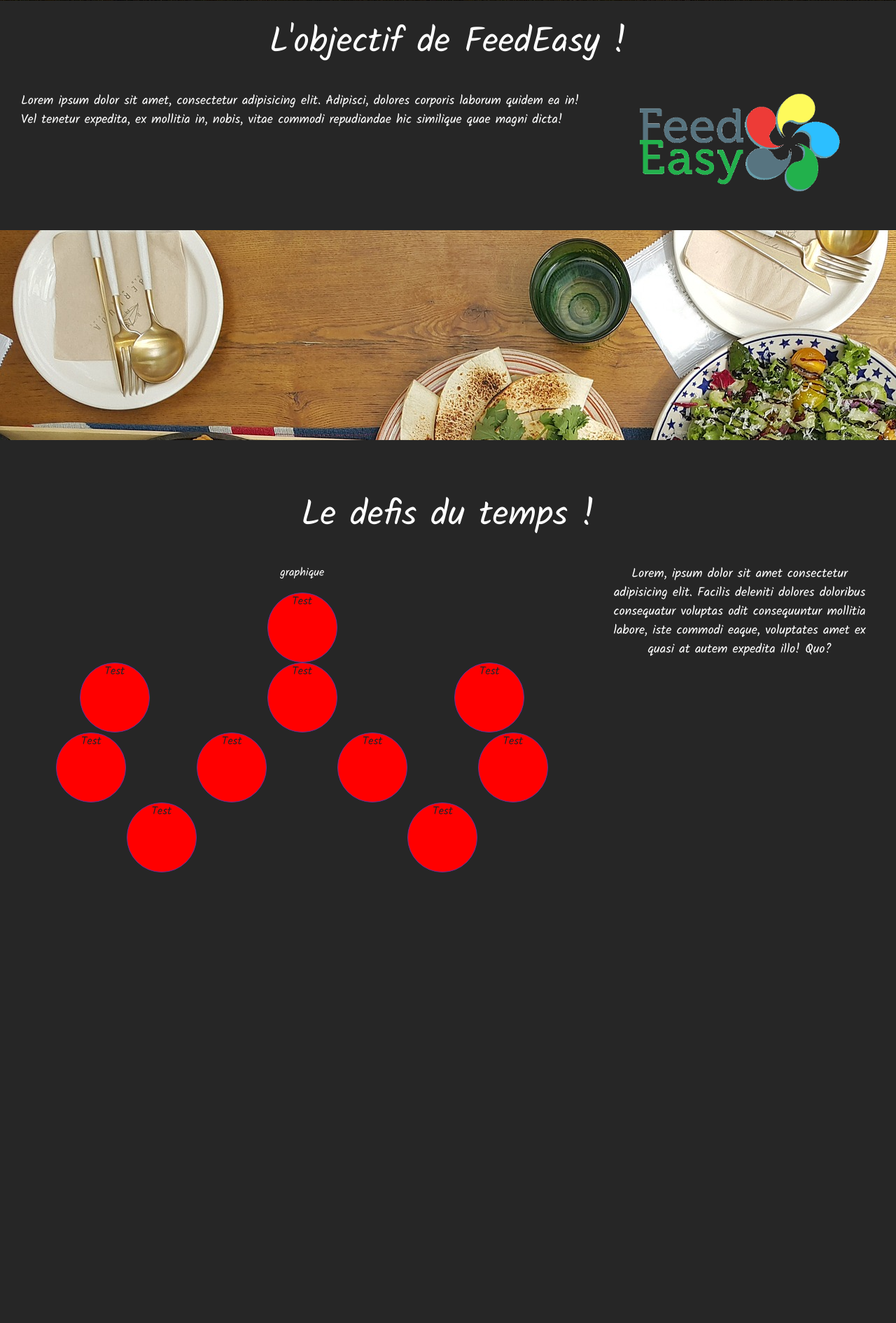
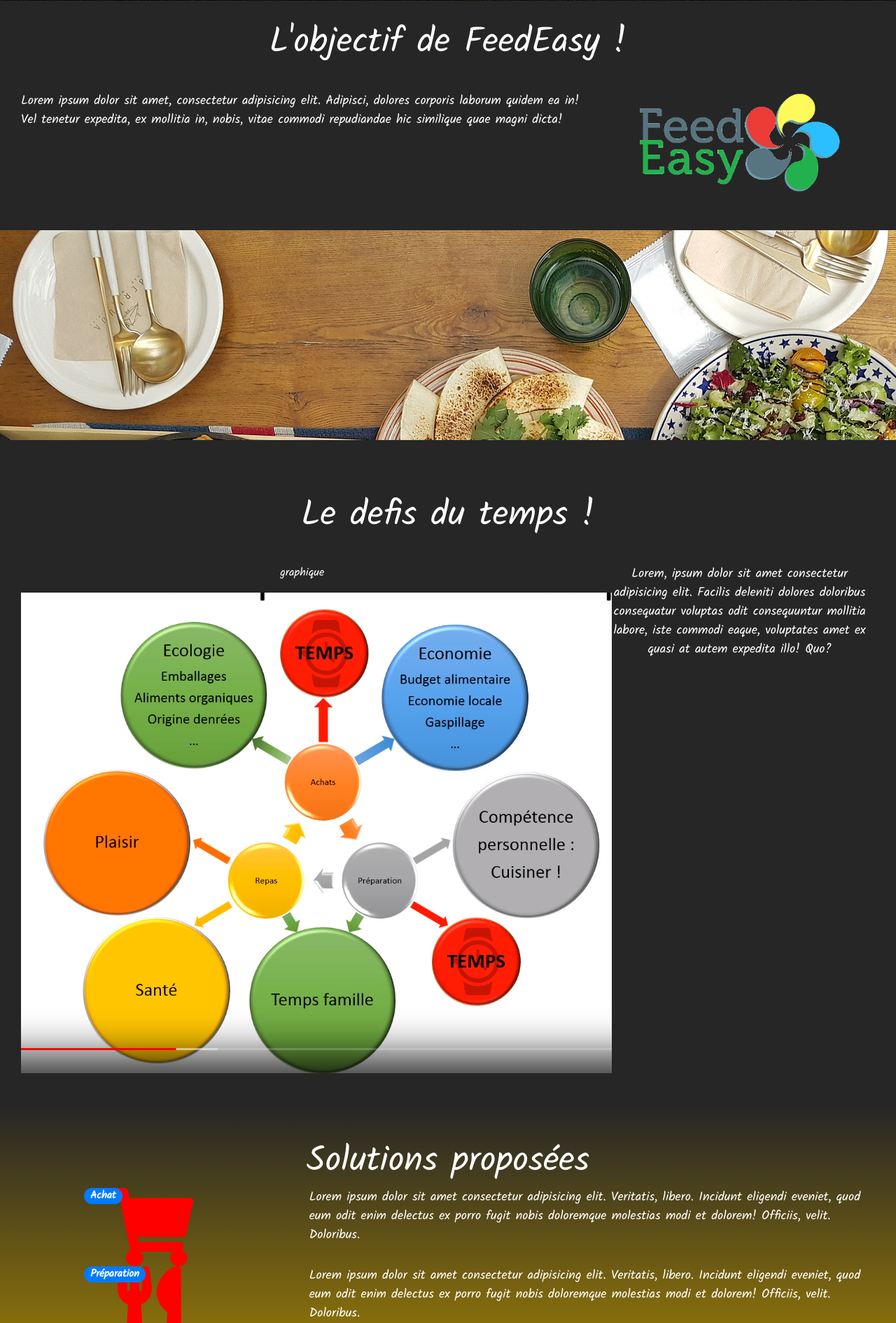
Before and after one commit to riderflo85/feedeasy, a Django app: page / in a window 1280 px wide. Shown: the part 799-2690 px from the top of the page at 70% size. Before the commit the page ends 2046 px from the top, so only its background shows below. Run offline with Django 3.2, Linux system fonts and the light colour scheme; some libraries are stand-ins or nearby versions.

Commit message:
Add section 'Solutions proposées'

```diff
--- a/homepage/static/homepage/css/design.css
+++ b/homepage/static/homepage/css/design.css
@@ -91,3 +91,21 @@ p {
     border: 1px solid rebeccapurple;
     border-radius: 50px;
 }
+
+.degrad {
+    background: linear-gradient(#262626, #b38f00);
+}
+
+.shop-section {
+    text-align: center;
+}
+
+.icon-shop {
+    color: red;
+}
+
+.badge-pos {
+    position: absolute;
+    top: -5px;
+    left: 6em;
+}
--- a/homepage/templates/homepage/base.html
+++ b/homepage/templates/homepage/base.html
@@ -38,7 +38,7 @@
     <body>
         <section>
             <header>
-                <nav class="navbar navbar-expand-lg navbar-light">
+                <nav class="navbar navbar-expand-lg fixed-top navbar-light">
                     <a class="navbar-brand ml-3" href="#"><img class="img-brand" src="{% static 'homepage/img/logo.png' %}" alt="logo"></a>
                     <button class="navbar-toggler" type="button" data-toggle="collapse" data-target="#navbarToggler"
                         aria-controls="navbarToggler" aria-expanded="false" aria-label="Toggle navigation">
--- a/homepage/templates/homepage/index.html
+++ b/homepage/templates/homepage/index.html
@@ -4,7 +4,7 @@
 {% block firstblock %}
 <div class="container-fluid h-80">
     <div class="row h-80">
-        <div class="col-12 h-80 align-im-sl testAnimate"> <!-- d-flex justify-content-center align-items-center -->
+        <div class="col-12 h-80 align-im-sl testAnimate">
             <h1 class="text-white size-xxl"><strong>FeedEasy</strong></h1>
             <h2 class="text-white">Rester organisé dans vos repas !</h2>
         </div>
@@ -47,7 +47,7 @@
                 <div class="row">
                     <div class="col-12 col-lg-8">
                         <p class="text-white">graphique</p>
-                        <div class="graph-block">
+                        <!-- <div class="graph-block">
                             <div class="d-flex" id="firstLine">
                                 <div class="rounded-block mx-auto">Test</div>
                             </div>
@@ -66,7 +66,8 @@
                                 <div class="rounded-block mx-auto">Test</div>
                                 <div class="rounded-block mx-auto">Test</div>
                             </div>
-                        </div>
+                        </div> -->
+                        <img src="{% static 'homepage/img/graph.png' %}" alt="graph" class="img-fluide">
                     </div>
                     <div class="col-12 col-lg-4">
                         <p class="size-xs">Lorem, ipsum dolor sit amet consectetur adipisicing elit. Facilis deleniti dolores doloribus consequatur voluptas odit consequuntur mollitia labore, iste commodi eaque, voluptates amet ex quasi at autem expedita illo! Quo?</p>
@@ -77,5 +78,50 @@
     </div>
 </div>
 
+<div class="container-fluid degrad mt-5">
+    <div class="row">
+        <div class="col-12 text-center mt-5">
+            <h3 class="text-white size-xl">Solutions proposées</h3>
+        </div>
+        <div class="container-fluid">
+            <div class="row">
+                <div class="col-12 col-lg-4">
+                    <div class="shop-section">
+                        <i class="fas fa-shopping-cart fa-7x icon-shop"></i>
+                        <p class="size-s badge-pos"><span class="badge badge-pill badge-primary">Achat</span></p>
+                    </div>
+                </div>
+                <div class="col-12 col-lg-8">
+                    <p class="size-xs">Lorem ipsum dolor sit amet consectetur adipisicing elit. Veritatis, libero. Incidunt eligendi eveniet, quod eum odit enim delectus ex porro fugit nobis doloremque molestias modi et dolorem! Officiis, velit. Doloribus.</p>
+                </div>
+
+                <div class="col-12 col-lg-4">
+                    <div class="shop-section">
+                        <i class="fas fa-utensils fa-7x icon-shop"></i>
+                        <p class="size-s badge-pos"><span class="badge badge-pill badge-primary">Préparation</span></p>
+                    </div>
+                </div>
+                <div class="col-12 col-lg-8">
+                    <p class="size-xs">Lorem ipsum dolor sit amet consectetur adipisicing elit. Veritatis, libero. Incidunt eligendi
+                        eveniet, quod eum odit enim delectus ex porro fugit nobis doloremque molestias modi et dolorem! Officiis, velit.
+                        Doloribus.</p>
+                </div>
+
+                <div class="col-12 col-lg-4">
+                    <div class="shop-section">
+                        <i class="fas fa-hamburger fa-7x icon-shop"></i>
+                        <p class="size-s badge-pos"><span class="badge badge-pill badge-primary">Repas</span></p>
+                    </div>
+                </div>
+                <div class="col-12 col-lg-8">
+                    <p class="size-xs">Lorem ipsum dolor sit amet consectetur adipisicing elit. Veritatis, libero. Incidunt eligendi
+                        eveniet, quod eum odit enim delectus ex porro fugit nobis doloremque molestias modi et dolorem! Officiis, velit.
+                        Doloribus.</p>
+                </div>
+            </div>
+        </div>
+    </div>
+</div>
+
 <script src="{% static 'homepage/js/script.js' %}"></script>
 {% endblock content %}
```
Also changed, not shown: homepage/static/homepage/img/graph.png (added).
